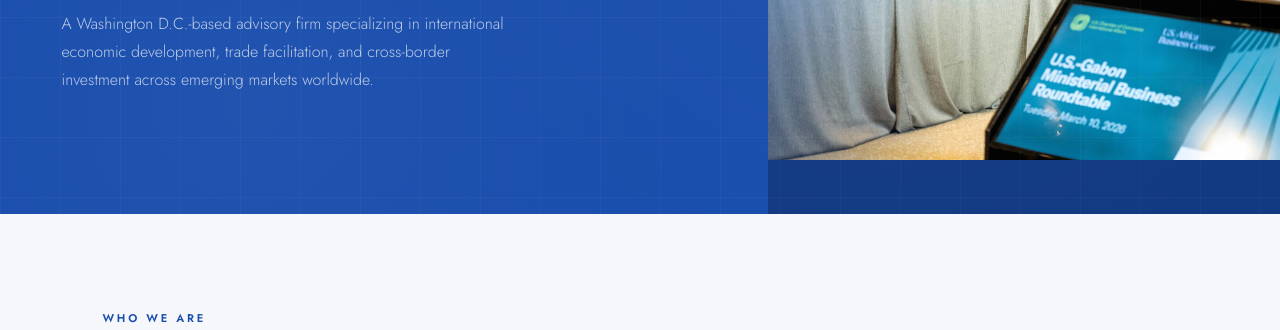
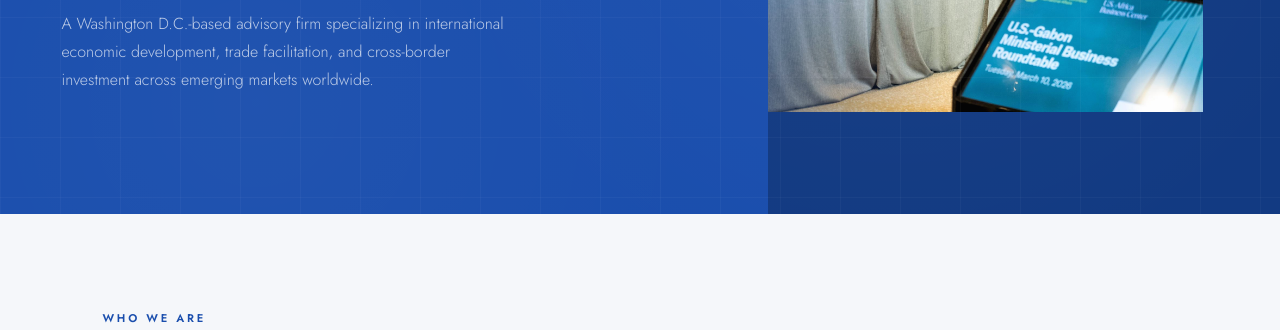
Before and after one commit to tmemon13-13/DOClark-and-Associates, a plain HTML site: page about.html in a window 1280 px wide. Shown: the part 343-673 px from the top of the page. Drawn offline with nearby package versions, Linux system fonts and the light colour scheme.

Commit message:
Adjust image size and position in about.html

```diff
--- a/about.html
+++ b/about.html
@@ -176,7 +176,7 @@ footer { background: var(--text); color: rgba(255,255,255,0.5); padding: 2.5rem
       <p class="hero-sub">A Washington D.C.-based advisory firm specializing in international economic development, trade facilitation, and cross-border investment across emerging markets worldwide.</p>
     </div>
     <div style="position:relative;overflow:hidden;min-height:45vh;background:var(--blue-dark);">
-      <img src="about-hero.jpeg" alt="D.O Clark & Associates" style="width:100%;height:100%;object-fit:contain;object-position:center 75%;display:block;" />
+      <img src="about-hero.jpeg" alt="D.O Clark & Associates" style="width:85%;height:85%;object-fit:contain;object-position:center 90%;display:block;" />
       <div style="position:absolute;inset:0;background:linear-gradient(to right, rgba(18,58,130,0.5) 0%, transparent 35%);"></div>
     </div>
   </div>
```
